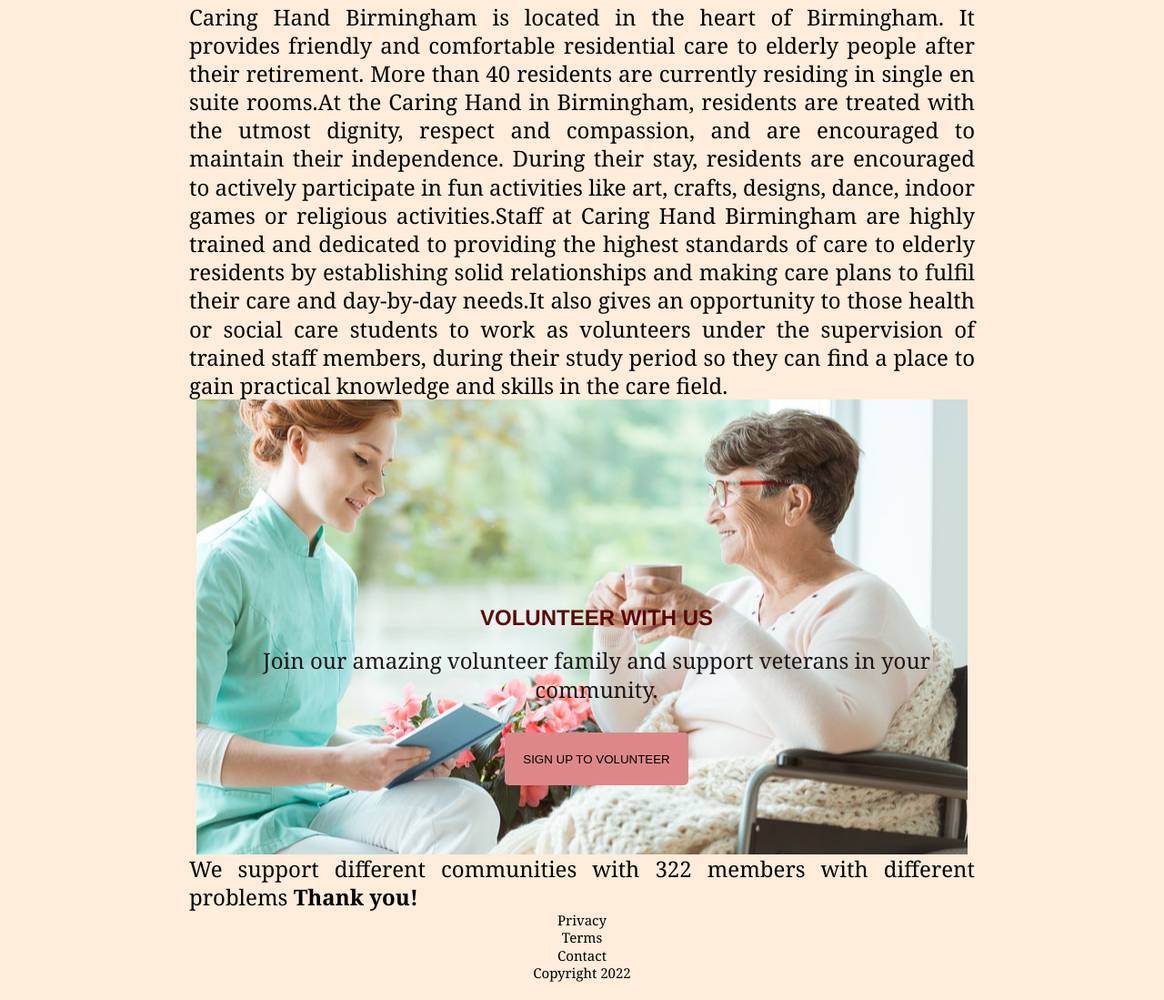
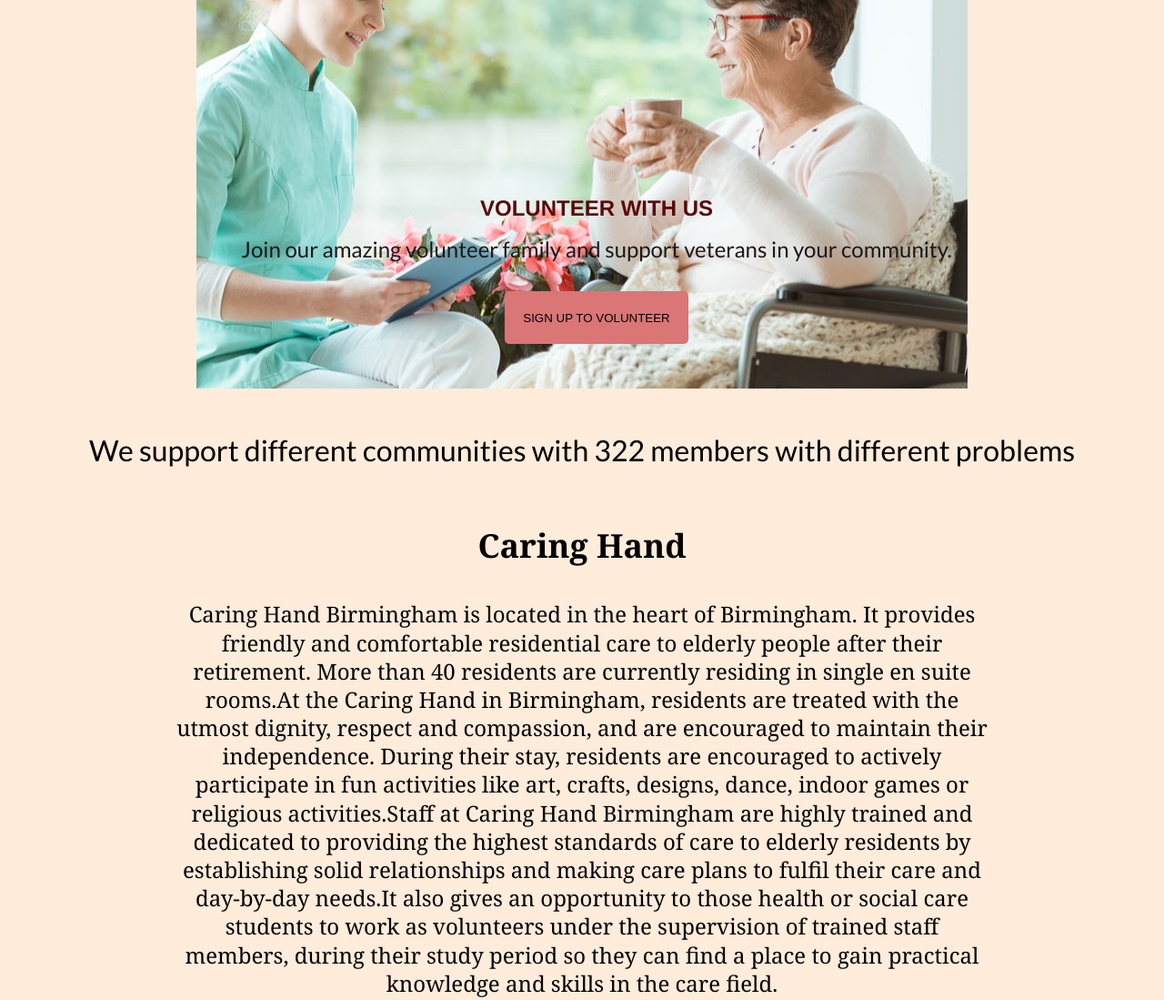
Before and after one commit to PakizeBozkurt/Group-careprojectMVP, a plain HTML site: page index.html in a window 1280 px wide. Shown: the part 265-1364 px from the top of the page at 91% size. Drawn offline with Linux system fonts and the light colour scheme.

Commit message:
update text and pict

```diff
--- a/index.html
+++ b/index.html
@@ -42,10 +42,29 @@
 </header>
 <!--Fatemeh Rahimi -->
 
+
+        <section class="hero">
+            <h1>VOLUNTEER WITH US</h1>
+
+            <p>
+            Join our amazing volunteer family and support veterans in your community.</p>
+            </p>
+            <p><button class="button_white"><span class=size-of-text-button></span><a href="form.html">SIGN UP TO VOLUNTEER</a></button>
+ </p>
+        </section>
+
+        <section class="support">
+            <!--Mujtaba -->
+            <p>We support different communities with <span class="text-highlight">322</span> members
+            with different problems</p>
+        </section>
+
+
+
     <main class="main">
         <section class="alert">
             <!--Mujtaba -->
-            <section>
+
                 <h1>Caring Hand</h1>
                 <p> Caring Hand Birmingham is located in the heart of Birmingham. It provides friendly and comfortable residential
                     care to elderly people after their retirement. More than 40 residents are currently residing in single en suite
@@ -57,23 +76,11 @@
                     of trained staff members, during their study period so they can find a place to gain practical knowledge and
                     skills in the care field.
                 </p>
-            </section>
+        </section>
+    </main>
+    <!--Nikolov87-closing main and section tag's -->
+    <!--Nikolov87-swich position main tag to be below section-class hero-->
 
-
-        <section class="hero">
-            <h1>VOLUNTEER WITH US</h1>
-
-            <p>
-            Join our amazing volunteer family and support veterans in your community.</p>
-            </p>
-            <p><button class="button_white"><span class=size-of-text-button></span><a href="form.html">SIGN UP TO VOLUNTEER</a></button>
- </p>
-        </section>
-
-        <section>
-            <!--Mujtaba -->
-            <p>We support different communities with <span class="text-highlight">322</span> members
-            with different problems <strong>Thank you!</strong></p></section>
 
 
 <!--Fatemeh Rahimi -->
--- a/style.css
+++ b/style.css
@@ -141,10 +141,12 @@ h6 {
 }
 
 
-p {
-  margin-top: 0;
-  margin-bottom: 0;
-  text-align: justify;
+.support p {
+  text-align: center;
+  margin: 3rem;
+  margin-bottom: 1rem;
+  font-size: 2em;
+
 }
 
 .alert {
@@ -153,12 +155,13 @@ p {
   border-radius: 4px;
   font-size: 1.5rem;
   line-height: 1.3;
-  padding: 1.5rem 1rem;
+  /* padding: 1.5rem 1rem; */
   margin-bottom: 2rem;
-  margin-top: 3rem;
+  margin-top: 1em;
+  text-align: center;
   font-family:Cambria, Cochin, Georgia, Times, 'Times New Roman', serif
-
 }
+.alert p {}
 
 
 .hero {
@@ -172,23 +175,25 @@ p {
   background-repeat: no-repeat;
   margin-right: auto;
   margin-left: auto;
-  margin-top: auto;
+  margin-top: 12em;
+  /* margin-bottom: 1px; */
 
 }
 
 
  .main {
     padding-right: 12rem;
-    padding-top:4rem;
+    /* padding-top: 1rem; */
     padding-left: 12rem;
+    margin-bottom: 1px;
 
   }
     .button_white {
       z-index: -999;
-      color: rgb(181, 103, 21);
-      background-color: rgb(221, 136, 136);
+      color: rgb(219, 205, 191);
+      background-color: rgb(218, 118, 118);
       padding: 20px;
-      border: red;
+      border: rgb(159, 43, 43);
       border-radius: 5px;
 
 
@@ -202,7 +207,7 @@ p {
     }
 
         .hero h1 {
-          margin: 10rem;
+          margin: 14rem;
           margin-bottom: 1rem;
           font-size: 1.5rem;
           color: rgb(94, 7, 7);
```
